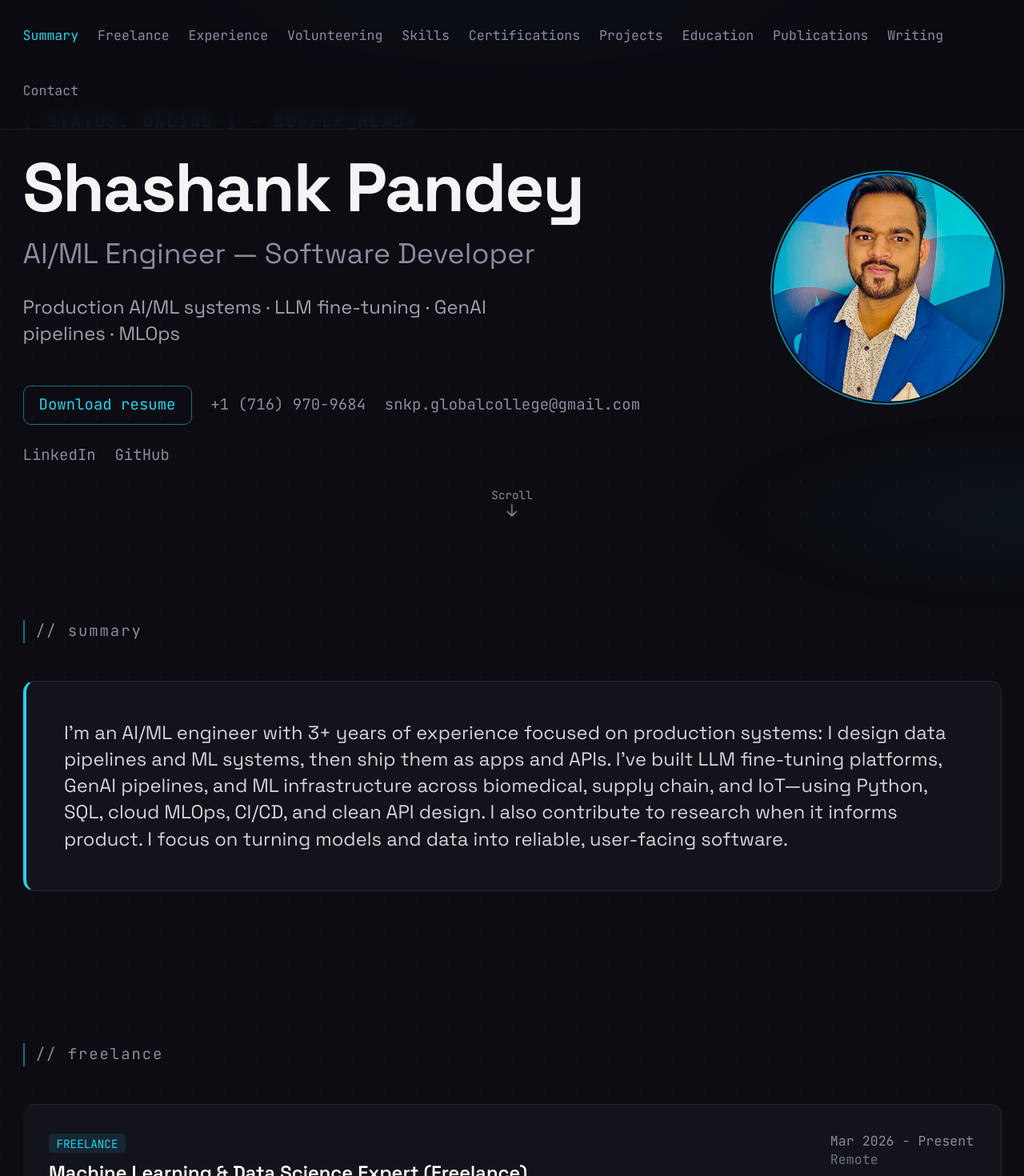
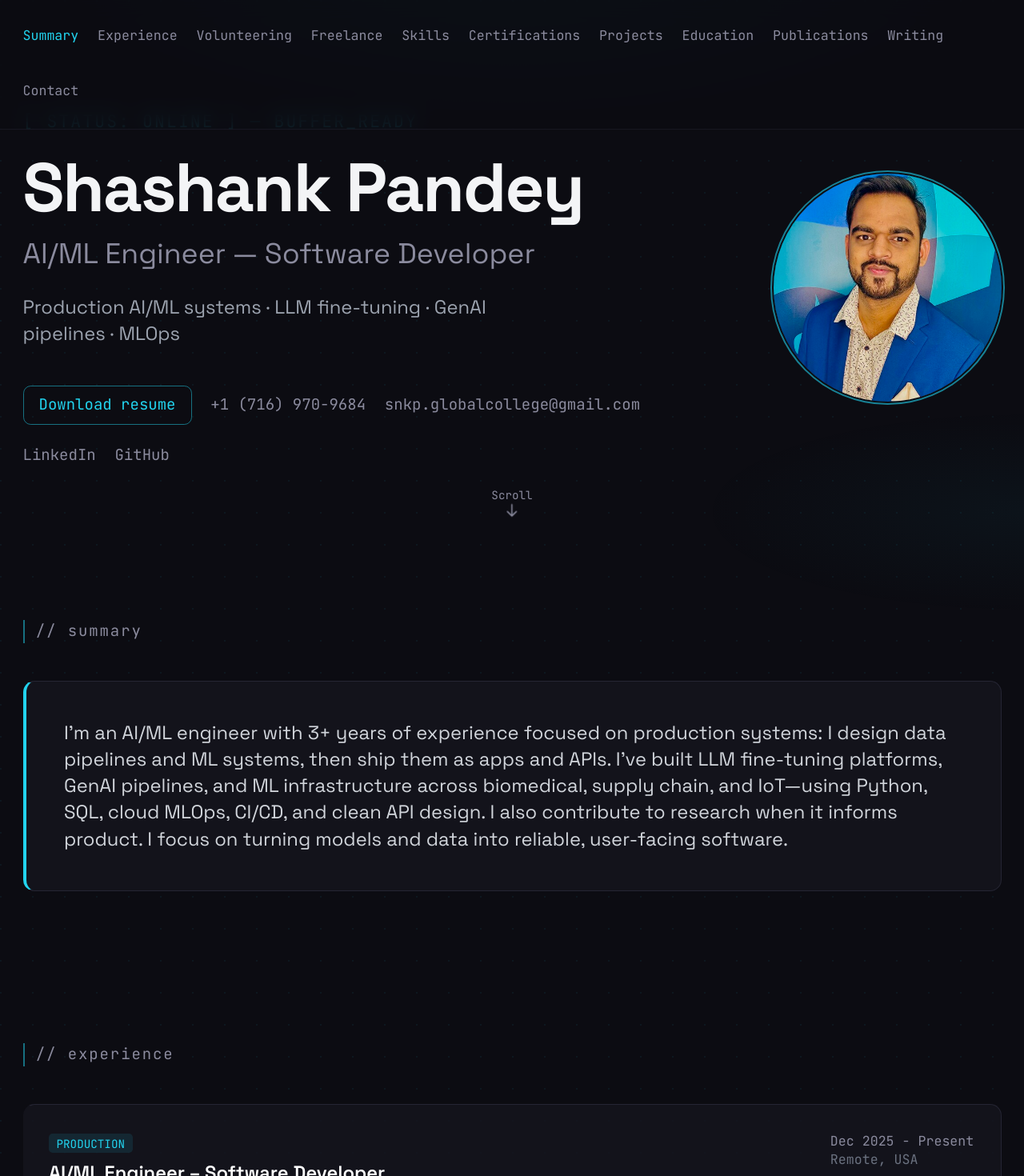
Before and after one commit to snkpgithub/portfolio, a Next.js app: page / in a window 1280 px wide. Shown: the top 1470 px of the page at 80% size. Built offline with nearby package versions, Linux system fonts and the light colour scheme; no server answers.

Commit message:
moved the section

```diff
--- a/src/app/page.tsx
+++ b/src/app/page.tsx
@@ -18,9 +18,9 @@ export default function Home() {
       <Nav />
       <Hero />
       <Summary />
-      <Freelance />
       <Experience />
       <Volunteering />
+      <Freelance />
       <Skills />
       <Certifications />
       <Projects />
--- a/src/components/Nav.tsx
+++ b/src/components/Nav.tsx
@@ -4,9 +4,9 @@ import { useEffect, useState } from "react";
 
 const SECTIONS = [
   "summary",
-  "freelance",
   "experience",
   "volunteering",
+  "freelance",
   "skills",
   "certifications",
   "projects",
```
